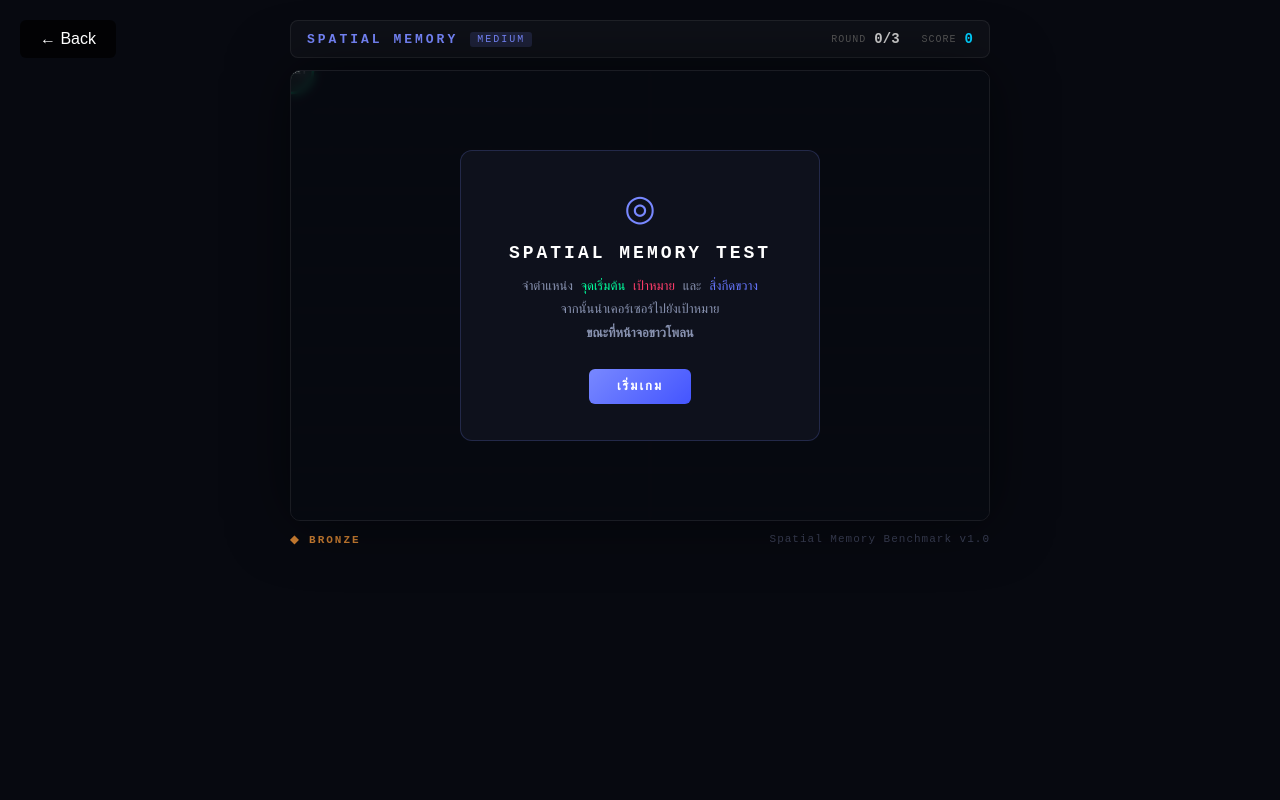
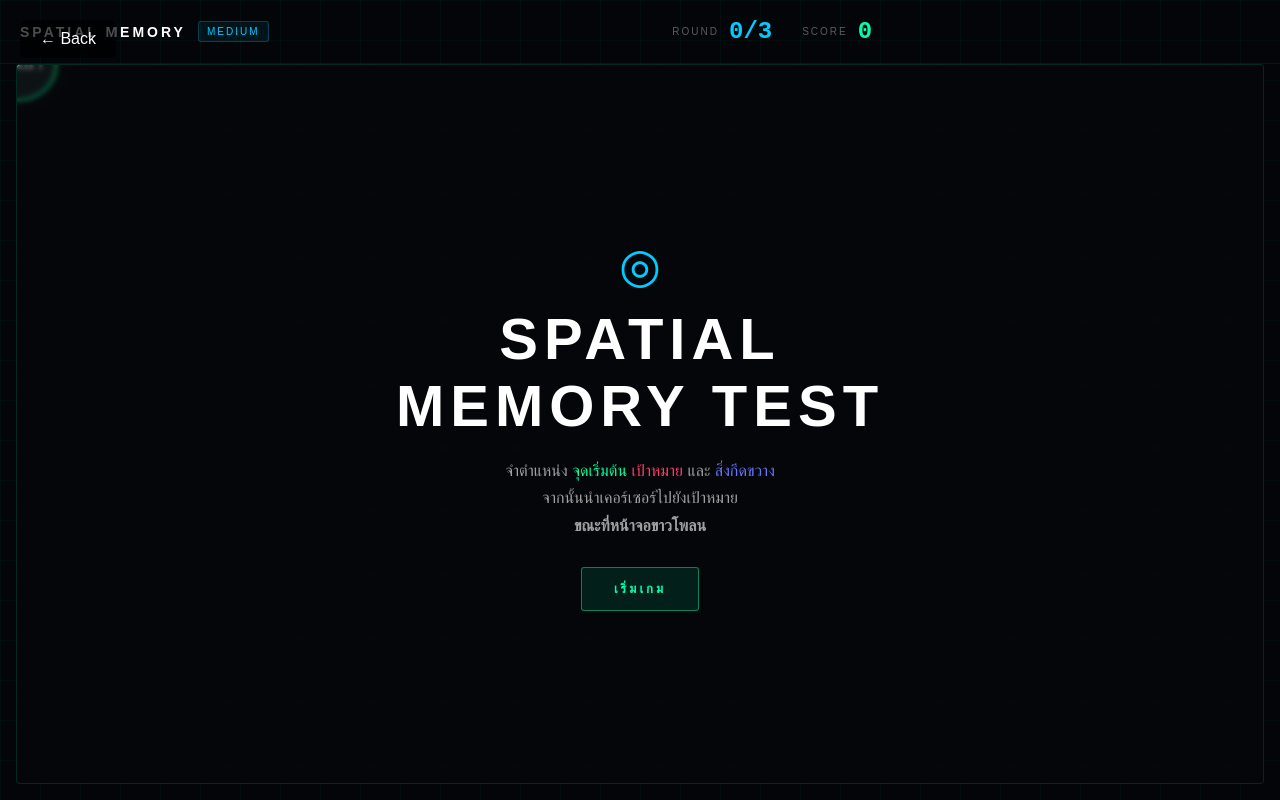
Before and after one commit to aphiwat03/computer_skill, a React (Vite) app: page / in a window 1280 px wide. Both pictures are taken after a click on the button 872 px from the left and 452 px from the top of the page. Built offline with nearby package versions, Linux system fonts and the light colour scheme.

Commit message:
ui: adjust canvas layout and styling for Spatial Memory game

```diff
--- a/src/games/path/SpatialMemoryGame.tsx
+++ b/src/games/path/SpatialMemoryGame.tsx
@@ -440,6 +440,7 @@ export default function SpatialMemoryGame({
 
   return (
     <div style={styles.root}>
+      <div style={styles.bgGrid} />
       {/* Header */}
       <div style={styles.header}>
         <div style={styles.headerLeft}>
@@ -670,61 +671,114 @@ function Meter({
 
 const styles: Record<string, React.CSSProperties> = {
   root: {
-    fontFamily: "'JetBrains Mono', 'Fira Code', monospace",
-    background: "#070910",
-    minHeight: "100vh",
+    width: "100vw",
+    height: "100vh",
+    background: "#030508",
     display: "flex",
     flexDirection: "column",
-    alignItems: "center",
-    padding: "20px",
+    overflow: "hidden",
+    fontFamily: '"Rajdhani", "Sarabun", sans-serif',
+    position: "relative",
     color: "#e0e4f0",
     userSelect: "none",
   },
+  bgGrid: {
+    position: "absolute",
+    inset: 0,
+    pointerEvents: "none",
+    backgroundImage:
+      "linear-gradient(rgba(0,255,170,0.03) 1px, transparent 1px), linear-gradient(90deg, rgba(0,255,170,0.03) 1px, transparent 1px)",
+    backgroundSize: "40px 40px",
+  },
   header: {
     width: "100%",
-    maxWidth: 700,
+    height: 64,
     display: "flex",
-    justifyContent: "space-between",
     alignItems: "center",
-    marginBottom: 12,
-    padding: "10px 16px",
-    background: "rgba(255,255,255,0.03)",
-    border: "1px solid rgba(255,255,255,0.07)",
-    borderRadius: 8,
+    padding: "0 20px",
+    gap: 16,
+    borderBottom: "1px solid rgba(0,255,170,0.08)",
+    boxSizing: "border-box",
+    position: "relative",
+    zIndex: 10,
   },
-  headerLeft: { display: "flex", alignItems: "center", gap: 12 },
-  headerRight: { display: "flex", alignItems: "center", gap: 8 },
+  headerLeft: {
+    display: "flex",
+    alignItems: "center",
+    gap: 12,
+    minWidth: 240,
+  },
+  headerRight: {
+    flex: 1,
+    display: "flex",
+    alignItems: "center",
+    justifyContent: "center",
+    gap: 10,
+  },
   gameTitle: {
-    fontSize: 13,
-    fontWeight: 700,
+    fontSize: 14,
+    fontWeight: 900,
     letterSpacing: 3,
-    color: "#7888ff",
+    color: "#fff",
+    textTransform: "uppercase",
   },
   diffBadge: {
     fontSize: 10,
-    padding: "2px 7px",
+    padding: "4px 8px",
     borderRadius: 3,
-    background: "rgba(120,136,255,0.15)",
-    color: "#7888ff",
+    border: "1px solid rgba(0,204,255,0.25)",
+    background: "rgba(0,204,255,0.08)",
+    color: "#00ccff",
     letterSpacing: 2,
+    textTransform: "uppercase",
   },
-  roundLabel: { fontSize: 10, color: "#555", letterSpacing: 1 },
-  roundNum: { fontSize: 14, fontWeight: 700, color: "#ccc", marginRight: 14 },
-  scoreLabel: { fontSize: 10, color: "#555", letterSpacing: 1 },
-  scoreNum: { fontSize: 14, fontWeight: 700, color: "#00cfff" },
+  roundLabel: {
+    fontSize: 10,
+    color: "rgba(255,255,255,0.35)",
+    letterSpacing: 2,
+    textTransform: "uppercase",
+  },
+  roundNum: {
+    fontSize: 24,
+    fontWeight: 900,
+    color: "#00ccff",
+    marginRight: 20,
+    fontFamily: '"Rajdhani", monospace',
+    lineHeight: 1,
+  },
+  scoreLabel: {
+    fontSize: 10,
+    color: "rgba(255,255,255,0.35)",
+    letterSpacing: 2,
+    textTransform: "uppercase",
+  },
+  scoreNum: {
+    fontSize: 24,
+    fontWeight: 900,
+    color: "#00ffaa",
+    fontFamily: '"Rajdhani", monospace',
+    lineHeight: 1,
+  },
 
   canvasWrapper: {
+    flex: 1,
     position: "relative",
-    width: "100%",
-    maxWidth: 700,
-    borderRadius: 10,
+    margin: "0 16px 16px",
+    width: "auto",
+    minHeight: 0,
+    borderRadius: 4,
     overflow: "hidden",
-    border: "1px solid rgba(255,255,255,0.08)",
-    boxShadow: "0 0 60px rgba(0,0,0,0.5)",
+    border: "1px solid rgba(0,255,170,0.16)",
+    background: "rgba(0,0,0,0.4)",
+    boxSizing: "border-box",
+    transition: "border-color 0.3s",
+    zIndex: 1,
   },
   canvas: {
     display: "block",
     width: "100%",
+    height: "100%",
+    background: "#0a0c14",
     cursor: "crosshair",
   },
 
@@ -734,30 +788,31 @@ const styles: Record<string, React.CSSProperties> = {
     display: "flex",
     alignItems: "center",
     justifyContent: "center",
-    background: "rgba(7,9,16,0.82)",
-    backdropFilter: "blur(4px)",
+    background: "rgba(3,5,8,0.72)",
+    backdropFilter: "blur(2px)",
   },
   overlayCard: {
     textAlign: "center",
-    padding: "36px 48px",
-    background: "rgba(15,18,30,0.95)",
-    border: "1px solid rgba(120,136,255,0.2)",
-    borderRadius: 12,
-    maxWidth: 420,
+    padding: "40px 24px",
+    background: "transparent",
+    border: "none",
+    borderRadius: 0,
+    maxWidth: 640,
   },
-  overlayIcon: { fontSize: 36, color: "#7888ff", marginBottom: 12 },
+  overlayIcon: { fontSize: 48, color: "#00ccff", marginBottom: 12 },
   overlayTitle: {
-    fontSize: 18,
-    fontWeight: 700,
-    letterSpacing: 3,
+    fontSize: "clamp(34px, 6vw, 58px)",
+    fontWeight: 900,
+    letterSpacing: 6,
     color: "#fff",
-    margin: "0 0 12px",
+    margin: "0 0 18px",
+    textTransform: "uppercase",
   },
   overlayDesc: {
-    fontSize: 13,
-    color: "#8892b0",
-    lineHeight: 1.8,
-    margin: "0 0 24px",
+    fontSize: 16,
+    color: "rgba(255,255,255,0.62)",
+    lineHeight: 1.7,
+    margin: "0 0 28px",
   },
 
   memorizeBar: {
@@ -766,27 +821,30 @@ const styles: Record<string, React.CSSProperties> = {
     left: 0,
     right: 0,
     padding: "8px 16px",
-    background: "rgba(7,9,16,0.75)",
+    background: "rgba(3,5,8,0.75)",
     display: "flex",
     alignItems: "center",
     gap: 12,
+    borderTop: "1px solid rgba(0,255,170,0.08)",
   },
   memorizeLabel: {
     fontSize: 11,
-    color: "#ffd966",
-    letterSpacing: 1,
+    color: "#00ffaa",
+    letterSpacing: 2,
+    textTransform: "uppercase",
     whiteSpace: "nowrap",
   },
   progressTrack: {
     flex: 1,
-    height: 4,
+    height: 6,
     background: "rgba(255,255,255,0.1)",
-    borderRadius: 2,
+    borderRadius: 3,
+    overflow: "hidden",
   },
   progressFill: {
     height: "100%",
-    borderRadius: 2,
-    background: "linear-gradient(90deg, #7888ff, #00cfff)",
+    borderRadius: 3,
+    background: "#00ffaa",
     transition: "width 0.05s linear",
   },
 
@@ -794,8 +852,9 @@ const styles: Record<string, React.CSSProperties> = {
     fontSize: 96,
     fontWeight: 900,
     color: "#fff",
-    letterSpacing: -4,
-    textShadow: "0 0 40px rgba(120,136,255,0.8)",
+    letterSpacing: 0,
+    textShadow: "0 0 40px rgba(0,204,255,0.55)",
+    fontFamily: '"Rajdhani", monospace',
   },
 
   navigateBadge: {
@@ -804,20 +863,23 @@ const styles: Record<string, React.CSSProperties> = {
     left: "50%",
     transform: "translateX(-50%)",
     fontSize: 12,
-    color: "rgba(0,0,0,0.5)",
-    background: "rgba(0,0,0,0.06)",
-    padding: "4px 12px",
-    borderRadius: 20,
-    letterSpacing: 1,
+    color: "rgba(255,255,255,0.65)",
+    background: "rgba(3,5,8,0.72)",
+    border: "1px solid rgba(0,255,170,0.12)",
+    padding: "7px 14px",
+    borderRadius: 3,
+    letterSpacing: 2,
+    textTransform: "uppercase",
   },
 
   resultCard: {
     textAlign: "center",
     padding: "32px 44px",
-    background: "rgba(10,12,20,0.97)",
+    background: "rgba(3,5,8,0.94)",
     border: "1px solid rgba(255,255,255,0.1)",
-    borderRadius: 12,
+    borderRadius: 4,
     minWidth: 300,
+    boxShadow: "0 0 30px rgba(0,255,170,0.08)",
   },
   resultStatus: {
     fontSize: 22,
@@ -863,29 +925,22 @@ const styles: Record<string, React.CSSProperties> = {
   meterVal: { fontSize: 12, fontWeight: 700, width: 30, textAlign: "left" },
 
   btnPrimary: {
-    padding: "10px 28px",
-    background: "linear-gradient(135deg, #7888ff, #4455ff)",
-    color: "#fff",
-    border: "none",
-    borderRadius: 6,
+    padding: "13px 32px",
+    background: "rgba(0,255,170,0.1)",
+    color: "#00ffaa",
+    border: "1px solid rgba(0,255,170,0.45)",
+    borderRadius: 3,
     fontSize: 13,
-    fontWeight: 700,
-    letterSpacing: 2,
+    fontWeight: 900,
+    letterSpacing: 3,
     cursor: "pointer",
-    transition: "opacity 0.15s",
-    fontFamily: "inherit",
+    transition: "all 0.2s",
+    fontFamily: '"Rajdhani", "Sarabun", sans-serif',
+    textTransform: "uppercase",
   },
 
   footer: {
-    width: "100%",
-    maxWidth: 700,
-    display: "flex",
-    justifyContent: "space-between",
-    alignItems: "center",
-    marginTop: 12,
-    fontSize: 11,
-    color: "#3a3f55",
-    letterSpacing: 1,
+    display: "none",
   },
-  footerHint: { color: "#3a3f55" },
+  footerHint: { color: "rgba(255,255,255,0.28)" },
 };
```
